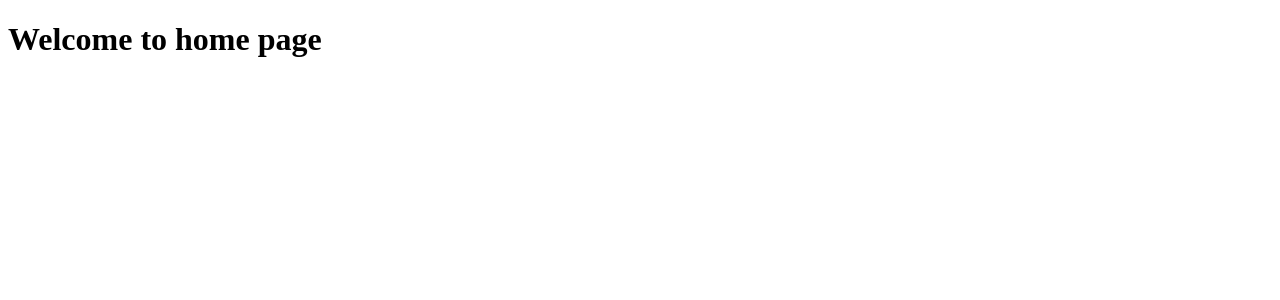
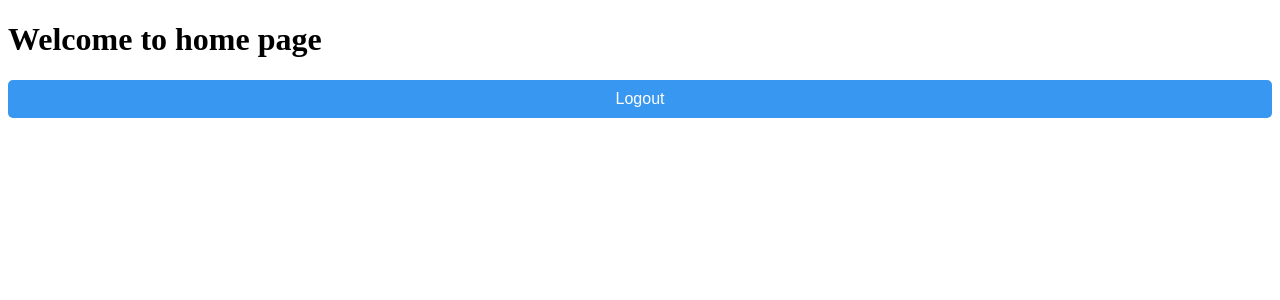
Before and after one commit to saanvibk/instagram-frontend, a React (Create React App) app: page /home in a window 1280 px wide. Shown: the top 300 px of the page. Built offline with nearby package versions, Linux system fonts and the light colour scheme; no server answers.

Commit message:
Added logout feature

```diff
--- a/src/home.js
+++ b/src/home.js
@@ -1,7 +1,9 @@
 import { useEffect } from 'react';
 import { useNavigate } from 'react-router-dom';
+import { ToastContainer, toast } from 'react-toastify';
+import 'react-toastify/dist/ReactToastify.css';
 
-const HomePage = ({ email }) => {
+const HomePage = () => {
   const navigate = useNavigate();
 
   const fetchData = async () => {
@@ -20,13 +22,41 @@ const HomePage = ({ email }) => {
       console.log(error);
     }
   };
+
+  const handleLogout = async () => {
+    try {
+      const data = await fetch('http://localhost:6500/auth/logout', {
+        method: 'GET',
+        headers: { 'Content-type': 'application/json' },
+        credentials: 'include', // Include credentials (cookies)
+      });
+      const status = data.status;
+      const res = await data.json();
+      console.log(status, res);
+
+      if (status === 200) {
+        toast.success(res.msg);
+        setTimeout(() => {
+          navigate('/login');
+        }, 3000);
+      }
+      if (status === 401) {
+        toast.error(res.error);
+      }
+    } catch (err) {
+      console.log(err);
+    }
+  };
+
   useEffect(() => {
     fetchData();
   }, []);
 
   return (
     <div className='home'>
-      <h1>Welcome to home page {email}</h1>
+      <h1>Welcome to home page </h1>
+      <button onClick={handleLogout}>Logout</button>
+      <ToastContainer />
     </div>
   );
 };
--- a/src/login.js
+++ b/src/login.js
@@ -26,18 +26,13 @@ const LoginForm = () => {
       console.log(res.msg);
 
       if (status >= 400) {
-        toast.error(res.msg, {
-          // position: toast.POSITION.TOP_CENTER,
-        });
+        toast.error(res.msg, {});
       } else {
         toast.success('Login Success');
         setTimeout(() => navigate('/home'), 2000);
       }
     } catch (err) {
-      // console.log(err);
-      toast.error(err.msg, {
-        position: toast.POSITION.TOP_CENTER,
-      });
+      toast.error(err.msg, {});
     }
   };
 
--- a/src/register.js
+++ b/src/register.js
@@ -20,7 +20,9 @@ const Register = () => {
     })
       .then((res) => {
         console.log(res.status);
-        navigate('/home');
+        if (res.status === 200) {
+          navigate('/home');
+        }
       })
       .catch((err) => {
         console.log(err);
```
